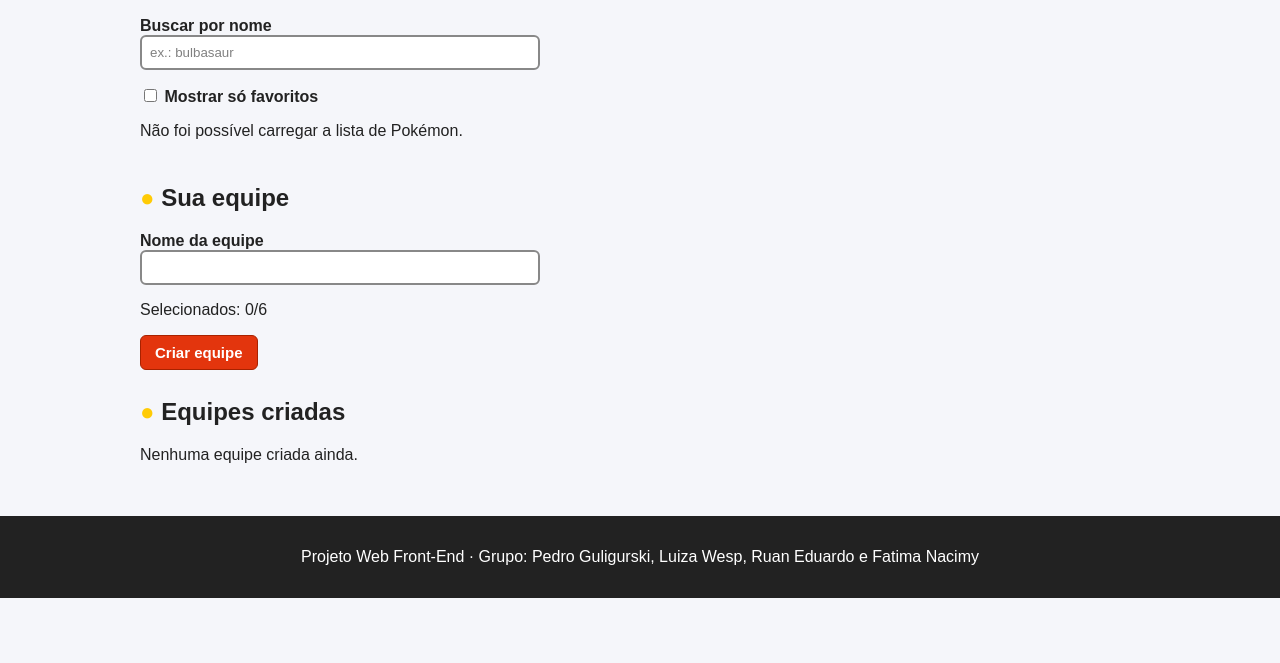
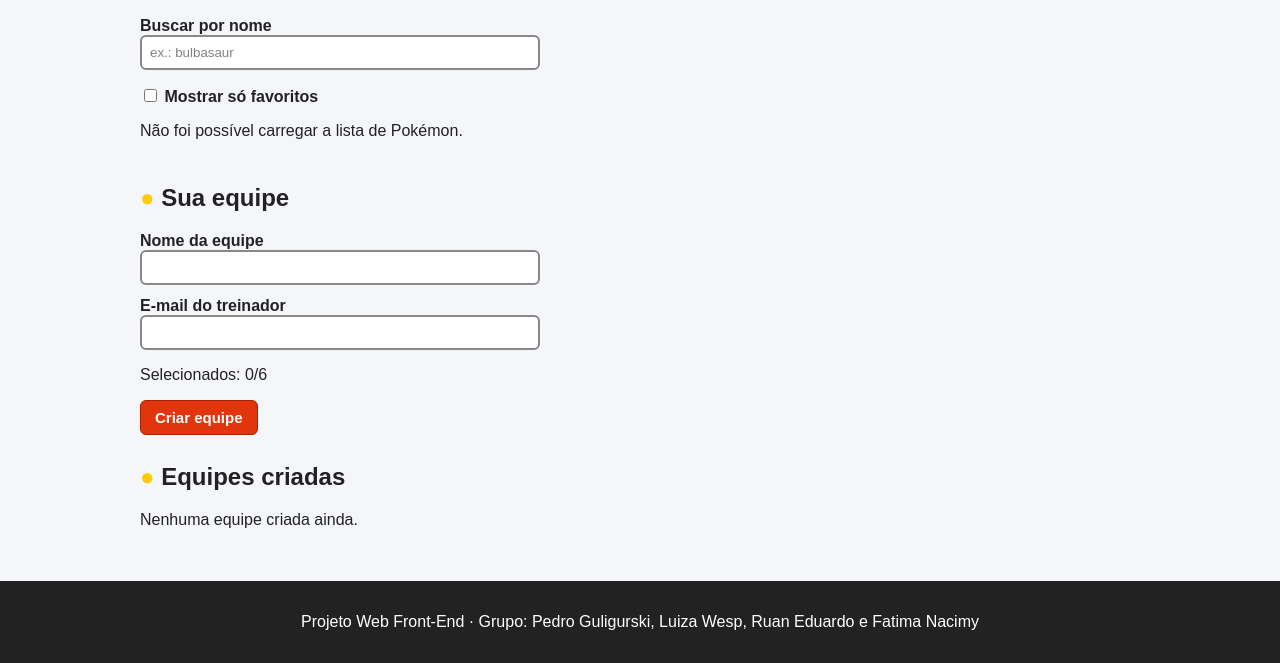
Before and after one commit to pedroguligurski/pokemon-teams-creator, a plain HTML site: page equipes.html in a window 1280 px wide. Shown: the part 198-861 px from the top of the page. Before the commit the page ends 800 px from the top, so only its background shows below. Drawn offline with Linux system fonts and the light colour scheme; no server answers.

Commit message:
add: adição de tipo adequado e required

```diff
--- a/equipes.html
+++ b/equipes.html
@@ -34,6 +34,8 @@
       <form id="formEquipe">
         <label for="nomeEquipe">Nome da equipe</label>
         <input type="text" id="nomeEquipe" required>
+        <label for="emailTreinador">E-mail do treinador</label>
+        <input type="email" id="emailTreinador" required>
         <p id="contador">Selecionados: 0/6</p>
         <ol id="equipeAtual"></ol>
         <p id="aviso"></p>
--- a/style.css
+++ b/style.css
@@ -86,7 +86,7 @@ h2::before { content: "● "; color: #ffcb05; }
 /* ===== Formulários ===== */
 label { display: block; margin-top: 12px; font-weight: bold; }
 label.opcao { display: inline; margin-top: 0; }
-input[type="text"], input[type="search"], select {
+input[type="text"], input[type="search"], input[type="email"], select {
   width: 100%;
   max-width: 400px;
   padding: 8px;
```
